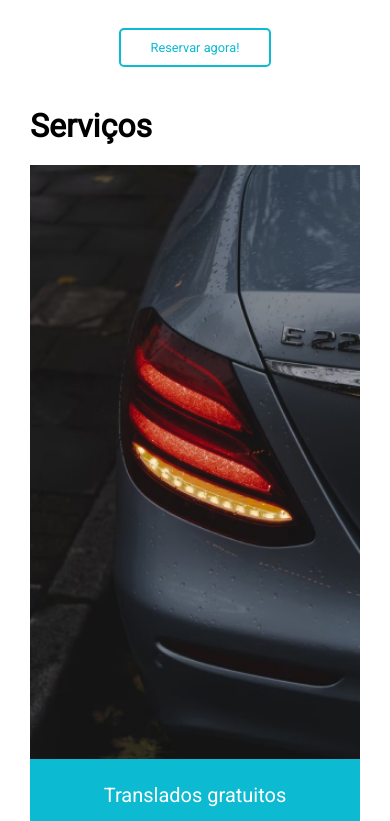
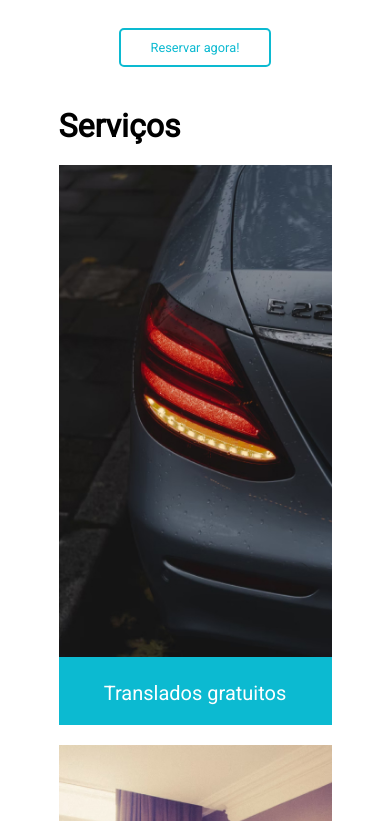
Before and after one commit to Heber-Reis/HotelDev-React, a Next.js app: page / in a window 390 px wide. Shown: the part 763-1584 px from the top of the page. Built offline with nearby package versions, Linux system fonts and the light colour scheme.

Commit message:
correções na responsividade

```diff
--- a/src/components/MainInfo/style.module.css
+++ b/src/components/MainInfo/style.module.css
@@ -36,17 +36,22 @@
 }
 
 .Services{
-  padding: 20px 200px;
+  width: 70vw;
+  margin: 20px auto;
 }
 
 .ServicesContent{
   margin-top: 20px;
   display: flex;
-  gap: 30px;
+  justify-content: space-around;
 }
 
 .ServicesCard{
   background-color: rgba(12, 186, 209);
+}
+
+.imgServices{
+  max-width: 100%;
 }
 
 .ServicesText{
@@ -65,9 +70,7 @@
     width: 100%;
   }
 
-
-
-  .Services{
-    padding: 20px 30px;
+  .ServicesContent{
+    gap: 20px;
   }
 }
```
